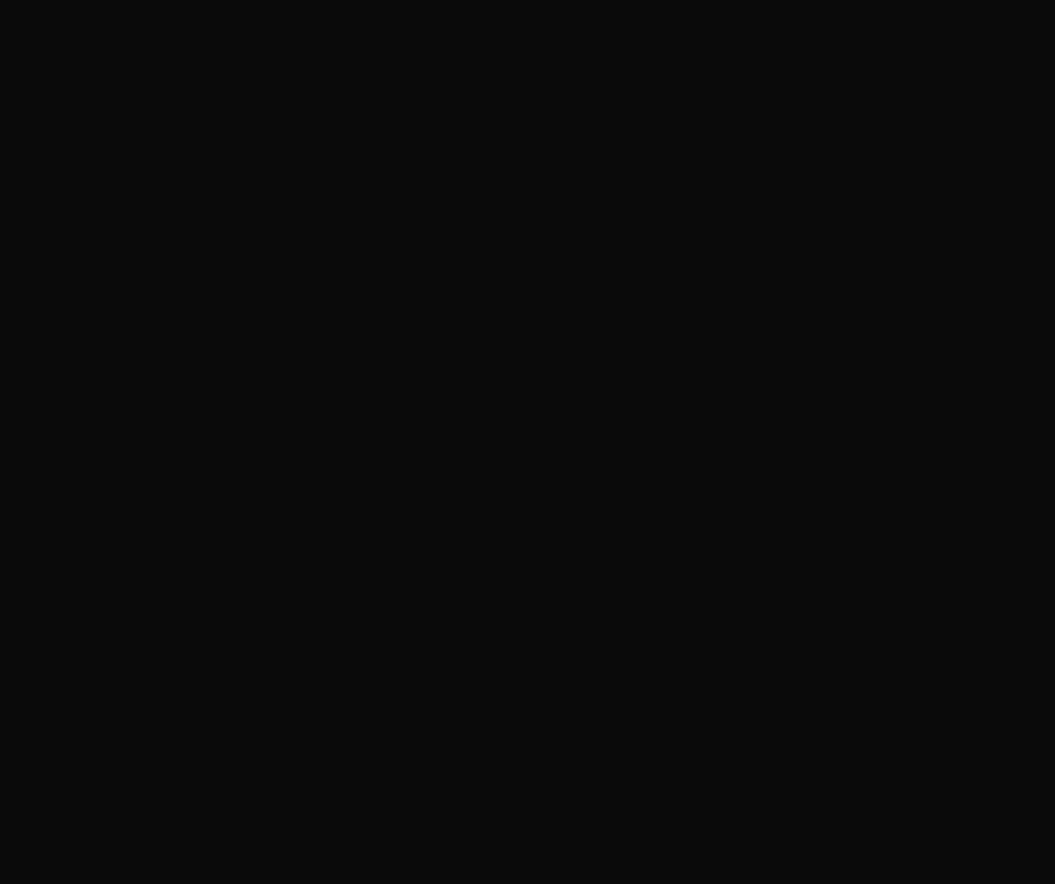
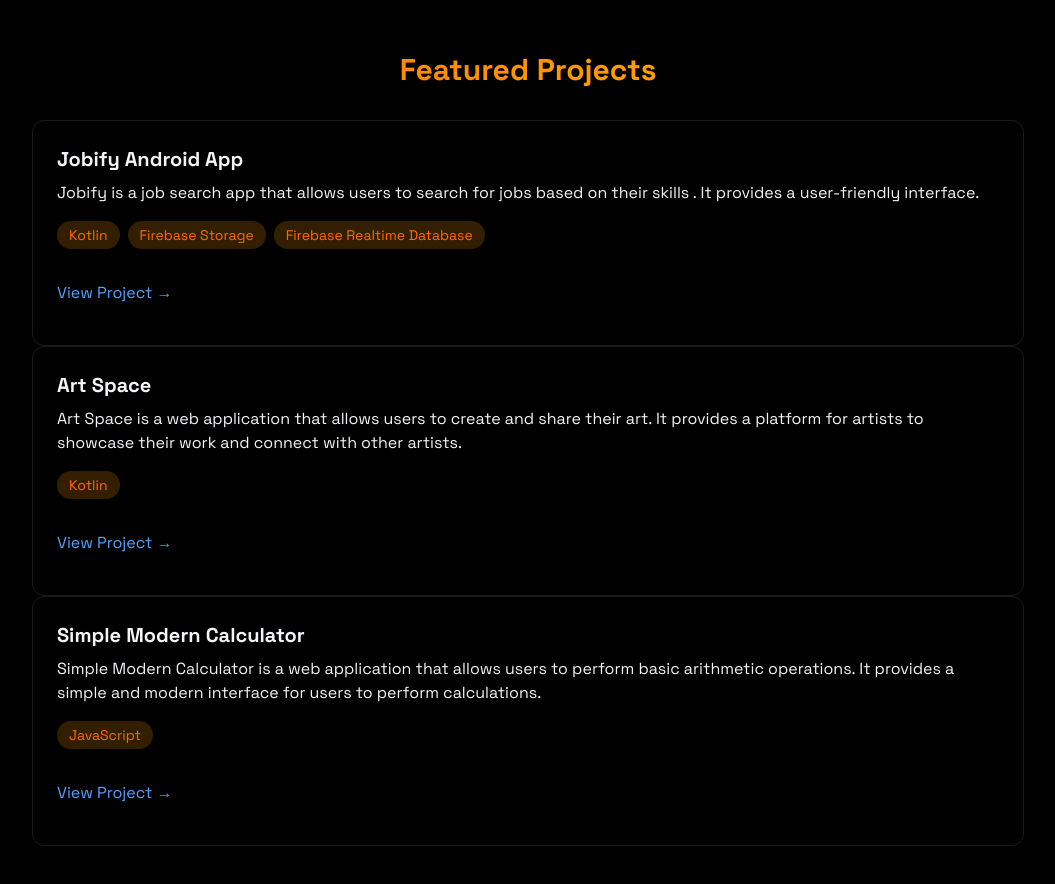
Before and after one commit to rayynaldgitau/RaynaldDev_portfolio, a React (Vite) app: page / in a window 1280 px wide. Shown: the part 1800-2684 px from the top of the page, without its empty margins (112-1167 px from the left). Before the commit the page ends 1772 px from the top, so only its background shows below. Built offline with nearby package versions, Linux system fonts and the light colour scheme.

Commit message:
finnished the project

```diff
--- a/src/App.jsx
+++ b/src/App.jsx
@@ -5,6 +5,8 @@
 import { MobileMenu } from './components/MobileMenu';
 import { Home } from './components/sections/Home';
 import { About } from './components/sections/About';
+import { Projects } from './components/sections/Projects';
+import { Contact } from './components/sections/Contact';
 import "./index.css";
 
 function App() {
@@ -23,6 +25,8 @@
             <MobileMenu menuOpen={menuOpen} setMenuOpen={setMenuOpen} />
             <Home />
             <About />
+            <Projects />
+            <Contact />
         </div>
     </>
   );
--- /dev/null
+++ b/src/components/RevealOnScroll.jsx
@@ -0,0 +1,26 @@
+import { useEffect, useRef } from "react";
+
+export const RevealOnScroll = ({ children }) => {
+  const ref = useRef(null);
+
+  useEffect(() => {
+    const observer = new IntersectionObserver(
+      ([entry]) => {
+        if (entry.isIntersecting) {
+          ref.current.classList.add("visible");
+        }
+      },
+      { threshold: 0.2, rootMargin: "0px 0px -50px 0px" }
+    );
+
+    if (ref.current) observer.observe(ref.current);
+
+    return () => observer.disconnect();
+  });
+
+  return (
+    <div ref={ref} className="reveal">
+      {children}
+    </div>
+  );
+};
--- a/src/components/sections/About.jsx
+++ b/src/components/sections/About.jsx
@@ -1,3 +1,4 @@
+import { RevealOnScroll } from "../RevealOnScroll";
 export const About = () => {
 
      const frontendSkills = [
@@ -21,6 +22,7 @@
 
      return <section id="about" className="min-h-screen flex items-center justify-centre py-20"
      >
+          <RevealOnScroll>
 
           <div className="max-w-3xl mx-auto px-4">
                <h2 className="text-3xl font-bold mb-8 bg-gradient-to-r from-orange-500 to-amber-400 bg-clip-text text-transparent text-center"
@@ -95,6 +97,7 @@
                     </div>
                </div>
           </div>
+          </RevealOnScroll>S
 
      </section>
 }
--- a/src/components/sections/Home.jsx
+++ b/src/components/sections/Home.jsx
@@ -1,5 +1,8 @@
+import { RevealOnScroll } from "../RevealOnScroll"
 export const Home =() =>{
-     return <section id="home" className="min-h-screen flex items-center justify-center relative">
+     return <section id="home" className="min-h-screen flex items-center justify-center relative"
+     >
+          <RevealOnScroll>
                <div className="text-centre z-10 px-4">
                     <h1 className="text-5xl md:text-7xl font-bold mb-6 bg-gradient-to-r from-yellow-500 to-orange-600 bg-clip-text text-transparent leading-right"
                     >Hi, I'm Raynald Gitau
@@ -19,5 +22,6 @@
                          </a>
                     </div>
                </div>
+          </RevealOnScroll>
      </section>
 }
--- a/src/components/sections/Projects.jsx
+++ b/src/components/sections/Projects.jsx
@@ -0,0 +1,72 @@
+import { RevealOnScroll } from "../RevealOnScroll"
+export const Projects = () => {
+     return <section id="projects" className="min-h-screen flex items-center justify-center py-20"
+            >
+               <RevealOnScroll>
+                    <div className="max-w-5xl max-auto px-4">
+                         <h2 className="text-3xl font-bold mb-8 bg-gradient-to-r from-orange-500 to-amber-400 bg-clip-text text-transparent text-center"
+                         >
+                              Featured Projects
+                         </h2>
+                         <div className="gird grid-cols-1 md:grid-cols-2 gap-6">
+                              <div className="p-6 rounded-xl border border-white/10 hover:-translate-y-1 hover:border-amber-500/30 hover:shadow-[0_2px_8px_rgba(59,130,246,0.2)] transition">
+                                   <h3 className="text-xl font-bold mb-2 ">Jobify Android App</h3>
+                                   <p className="text-grey-400 mb-4">Jobify is a job search app that allows users to search for jobs based on their skills . It provides a user-friendly interface.
+                                   </p>
+                                   <div className="flex flex-wrap gap-2 mb-4">
+                                        {["Kotlin", "Firebase Storage", "Firebase Realtime Database"].map((tech, key)=>(
+                                             <span key={key} className="bg-amber-500/20 text-orange-500 py-1 px-3 rounded-full text-sm hover:bg-orange-500/20
+                                                  hover:shadow-[0_2px_8px_rgba(59,130,246,0.1)] transition-all
+                                             ">
+                                                  {tech}
+                                             </span>
+                                        ))}
+                                   </div>
+
+                                   <div className="flex justify-between items-center">
+                                        <a href="https://github.com/rayynaldgitau/Mobile-app-.git" className="text-blue-400 hover:text-blue-300 transition-colors my-4"> View Project → </a>
+                                   </div>
+                              </div>
+
+                              <div className="p-6 rounded-xl border border-white/10 hover:-translate-y-1 hover:border-amber-500/30 hover:shadow-[0_2px_8px_rgba(59,130,246,0.2)] transition">
+                                   <h3 className="text-xl font-bold mb-2 ">Art Space</h3>
+                                   <p className="text-grey-400 mb-4">Art Space is a web application that allows users to create and share their art. It provides a platform for artists to showcase their work and connect with other artists.
+                                   </p>
+                                   <div className="flex flex-wrap gap-2 mb-4">
+                                        {["Kotlin"].map((tech, key)=>(
+                                             <span key={key} className="bg-amber-500/20 text-orange-500 py-1 px-3 rounded-full text-sm hover:bg-orange-500/20
+                                                  hover:shadow-[0_2px_8px_rgba(59,130,246,0.1)] transition-all
+                                             ">
+                                                  {tech}
+                                             </span>
+                                        ))}
+                                   </div>
+
+                                   <div className="flex justify-between items-center">
+                                        <a href="https://github.com/rayynaldgitau/ArtSpace.git" className="text-blue-400 hover:text-blue-300 transition-colors my-4"> View Project → </a>
+                                   </div>
+                              </div>
+
+                              <div className="p-6 rounded-xl border border-white/10 hover:-translate-y-1 hover:border-amber-500/30 hover:shadow-[0_2px_8px_rgba(59,130,246,0.2)] transition">
+                                   <h3 className="text-xl font-bold mb-2 ">Simple Modern Calculator</h3>
+                                   <p className="text-grey-400 mb-4">Simple Modern Calculator is a web application that allows users to perform basic arithmetic operations. It provides a simple and modern interface for users to perform calculations.
+                                   </p>
+                                   <div className="flex flex-wrap gap-2 mb-4">
+                                        {["JavaScript"].map((tech, key)=>(
+                                             <span key={key} className="bg-amber-500/20 text-orange-500 py-1 px-3 rounded-full text-sm hover:bg-orange-500/20
+                                                  hover:shadow-[0_2px_8px_rgba(59,130,246,0.1)] transition-all
+                                             ">
+                                                  {tech}
+                                             </span>
+                                        ))}
+                                   </div>
+
+                                   <div className="flex justify-between items-center">
+                                        <a href="https://github.com/rayynaldgitau/Simple-mordern-calculator.git" className="text-blue-400 hover:text-blue-300 transition-colors my-4"> View Project → </a>
+                                   </div>
+                              </div>
+                         </div>
+                    </div>
+               </RevealOnScroll>
+            </section>
+}
--- a/src/index.css
+++ b/src/index.css
@@ -4,13 +4,13 @@
 body {
   margin: 0;
   padding: 0;
-  font-family: "space Grotesk", sans-serif;
+  font-family: "Space Grotesk", sans-serif;
   background: #0a0a0a;
-  color:#f3f4f6;
+  color: #f3f4f6;
 }
 
-
-@keyframes blink {
+@layer utilities {
+  @keyframes blink {
     0%,
     100% {
       opacity: 1;
@@ -24,8 +24,7 @@
     animation: blink 0.8s step-end infinite;
   }
 
-
-@keyframes loading {
+  @keyframes loading {
     0% {
       transform: translateX(-100%);
     }
@@ -37,3 +36,15 @@
   .animate-loading-bar {
     animation: loading 0.8s ease infinite;
   }
+}
+
+.reveal {
+  opacity: 0;
+  transform: translateY(20px);
+  transition: opacity 0.7s ease, transform 0.7s ease;
+}
+
+.reveal.visible {
+  opacity: 1;
+  transform: translateY(0);
+}
```
Also changed, not shown: src/components/sections/Contact.jsx (+84 -0 lines), 1 other file (tests, documents, lock files or other folders). Lines whose indentation alone changed are shown as unchanged.
